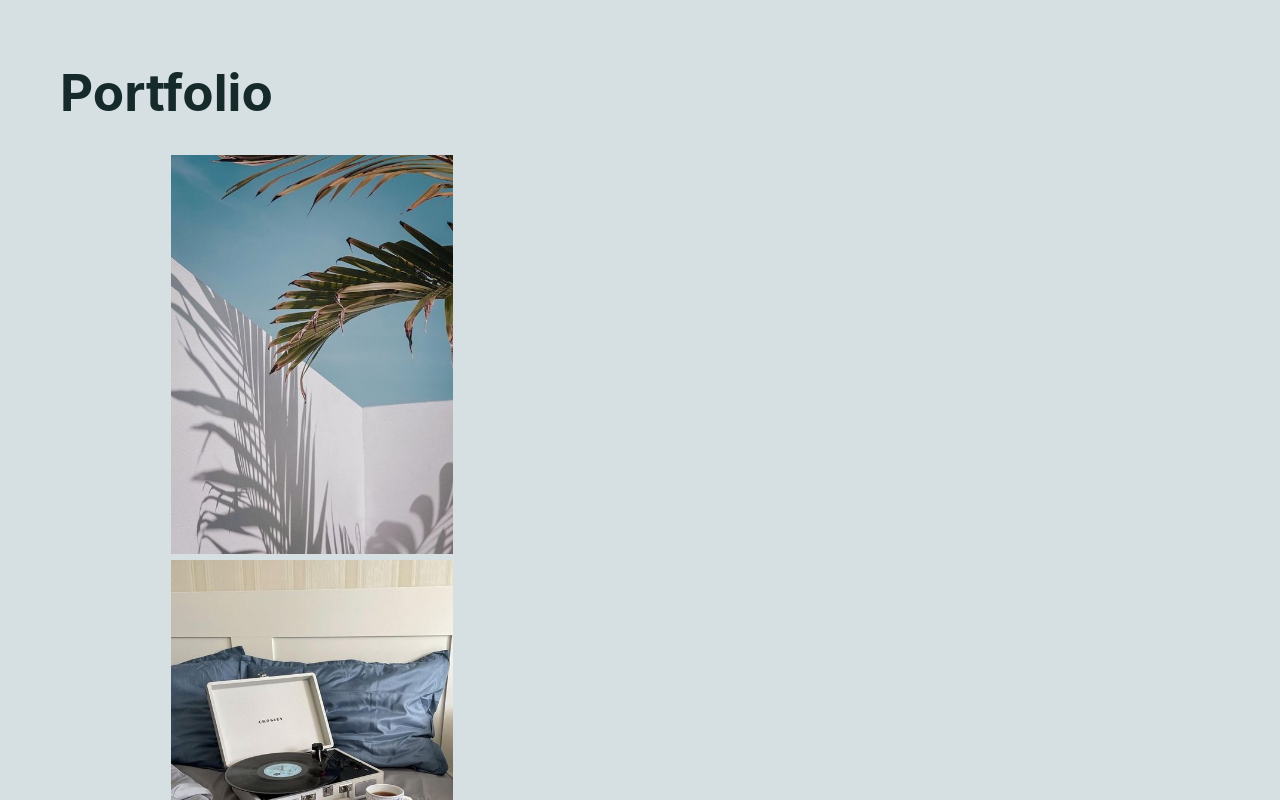
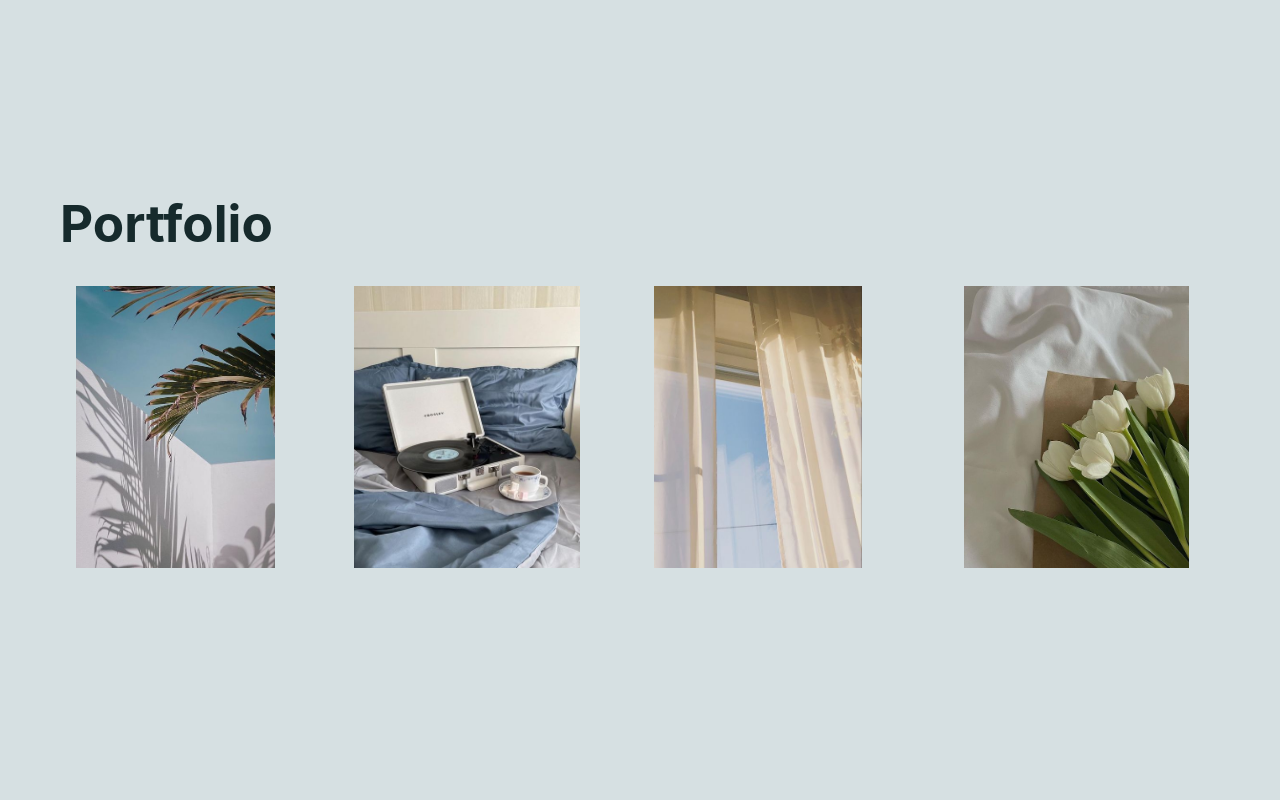
Before and after one commit to snalepa11/react-portfolio, a React (Vite) app in the folder react-portfoliov/: page / in a window 1280 px wide. Shown: the top 800 px of the page. Built offline with nearby package versions, Linux system fonts and the light colour scheme.

Commit message:
added flex

```diff
--- a/react-portfoliov/src/App.css
+++ b/react-portfoliov/src/App.css
@@ -20,11 +20,11 @@
 }
 
 .tree {
-  max-height: 50%;
-  max-width: 50%;
+  max-height: 80%;
+  max-width: 80%;
 }
 
 
 .flex {
-  flex-direction: row;
+  display: flex;
 }
```
